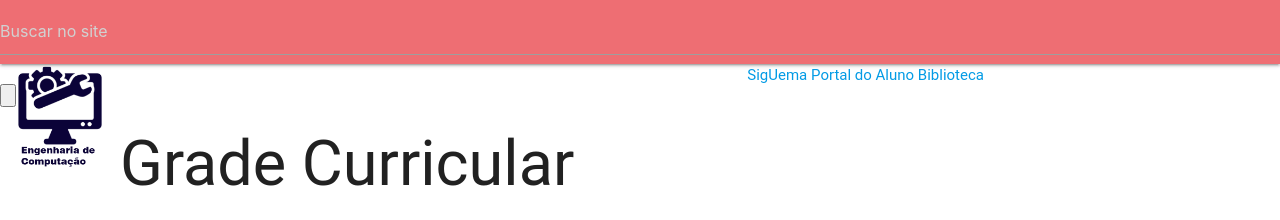
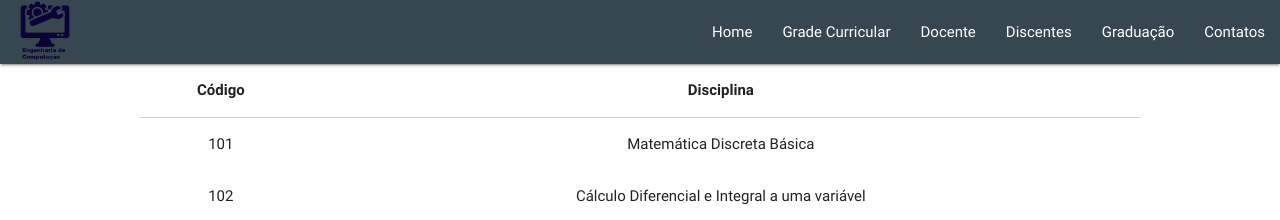
Before and after one commit to imperiumzigna/WebCleinteUemaV2, a plain HTML site: page grade.html in a window 1280 px wide. Shown: the top 220 px of the page. Drawn offline with nearby package versions, Linux system fonts and the light colour scheme.

Commit message:
correcoes

```diff
--- a/grade.html
+++ b/grade.html
@@ -10,37 +10,31 @@
         <link rel="shortcut icon" type="image/x-icon" href="imagem/logo3.ico" />
     </head>
     <body>
-        <div id="home">
-            <div id="titulo">
-                <!--<figure class = "logo"><img src="imagem/logo4_1.png" alt="LogoEngcomp"></figure> -->
-                <nav class="menu">
-                    <form id="formpesquisa">
-                        <div>
-                            <input id="caixapesquisa" type="text" placeholder="Buscar no site">
-                            <input id="botaopesquisa" type="submit" value="">
-                        </div>
-                    </form>
-                    <ul>
-                        <li><img src="imagem/logo4_1.png" alt="LogoEngcomp" width="120"></li>
+    <nav>
+        <div class="nav-wrapper   blue-grey darken-3">
+            <a id="logo" href="#!" class=" brand-logo"><img src="imagem/logo4_1.png" alt="LogoEngcomp" width="70"></a>
+            <a href="#" data-activates="mobile-demo" class="right button-collapse"><i class="material-icons">menu</i></a>
+
+            <ul class="right hide-on-med-and-down">
                 <li><a href="index.html">Home</a></li>
                 <li><a href="grade.html">Grade Curricular</a></li>
-                        <li><a href="corpo.html">Corpo Docente</a></li>
+                <li><a href="corpo.html">Docente</a></li>
                 <li><a href="discente.html">Discentes</a></li>
                 <li><a href="graduacao.html">Graduação</a></li>
                 <li><a href="contatos.html">Contatos</a></li>
-
             </ul>
 
+            <ul class="side-nav" id="mobile-demo">
+                <li><a href="index.html">Home</a></li>
+                <li><a href="grade.html">Grade Curricular</a></li>
+                <li><a href="corpo.html">Docente</a></li>
+                <li><a href="discente.html">Discentes</a></li>
+                <li><a href="graduacao.html">Graduação</a></li>
+                <li><a href="contatos.html">Contatos</a></li>
+            </ul>
+        </div>
     </nav>
-            </div>
-
-             <div class ="link">
-                <a href="http://www.sig.uema.br/" target="_blank">SigUema</a>
-                <a href="http://www.uema.br/portal-do-aluno/" target="_blank">Portal do Aluno</a>
-                <a href="http://www.biblioteca.uema.br/" target="_blank">Biblioteca</a>
-            </div>
-                  <h1 id="titulo_tabela">Grade Curricular</h1>
-                </div>
+    <!-- Fim Navbar -->
         <div id="tabela">
                     <table class="tabela highlight centered">
                         <thead>
```
Also changed, not shown: graduacao.html (+2 -5 lines), index.html (+0 -1 lines). Lines whose indentation alone changed are shown as unchanged.
